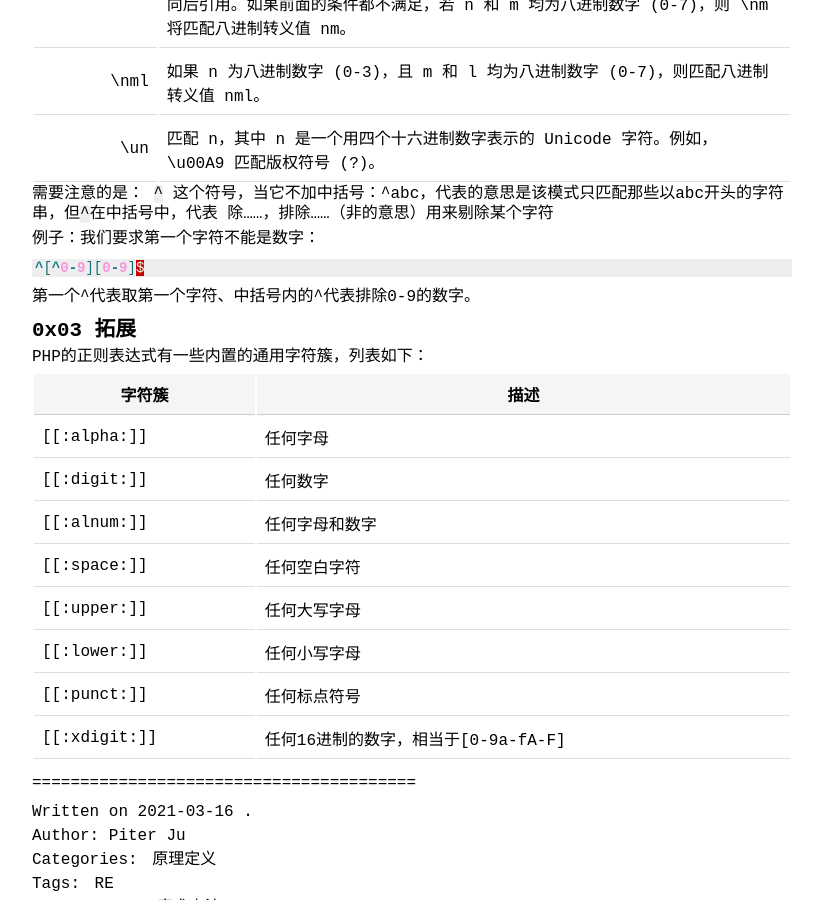
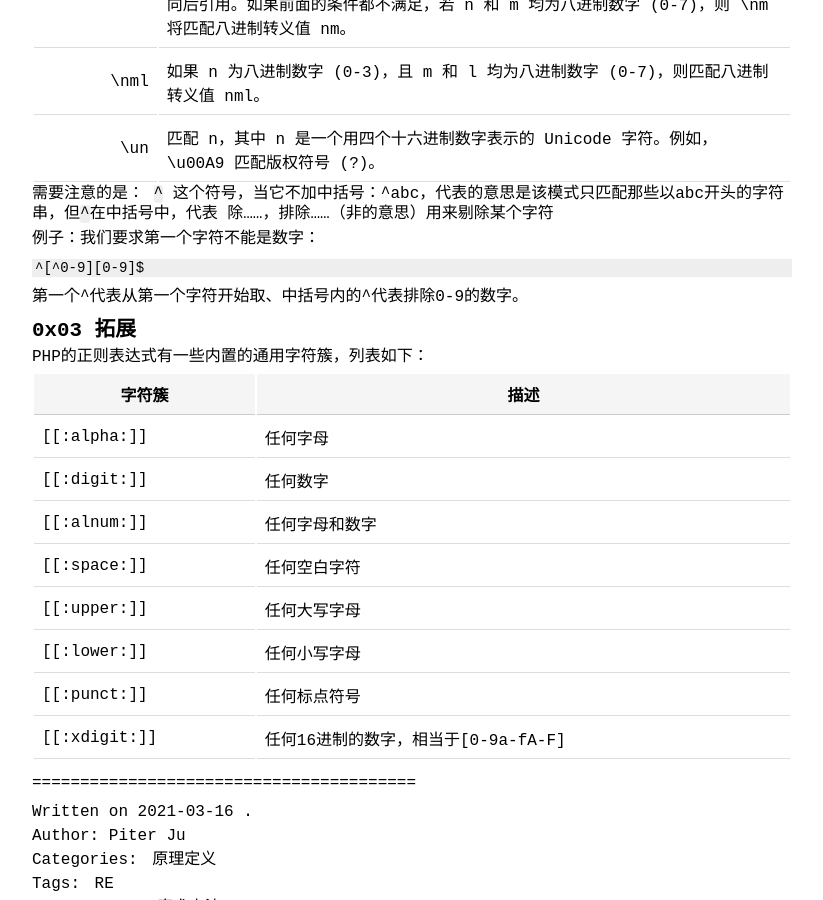
Before and after one commit to 2hux1nb0/2hux1nb0.github.io, a Jekyll site: the page built from _posts/2021-03-16-正则表达式.md, in a window 1280 px wide and 900 px high, scrolled down 3931 px. Shown: the whole window, without its empty margins (228-1051 px from the left). Built offline with Jekyll 4.4.1, drawn with Linux system fonts in a browser that asks for light colours.

Commit message:
Update 2021-03-16-正则表达式.md

````diff
--- a/_posts/2021-03-16-正则表达式.md
+++ b/_posts/2021-03-16-正则表达式.md
@@ -76,11 +76,11 @@ tags: [RE]
 
 例子：我们要求第一个字符不能是数字：
 
-```python
+```
 ^[^0-9][0-9]$
 ```
 
-第一个^代表取第一个字符、中括号内的^代表排除0-9的数字。
+第一个^代表从第一个字符开始取、中括号内的^代表排除0-9的数字。
 
 ##  0x03  拓展
 
````
